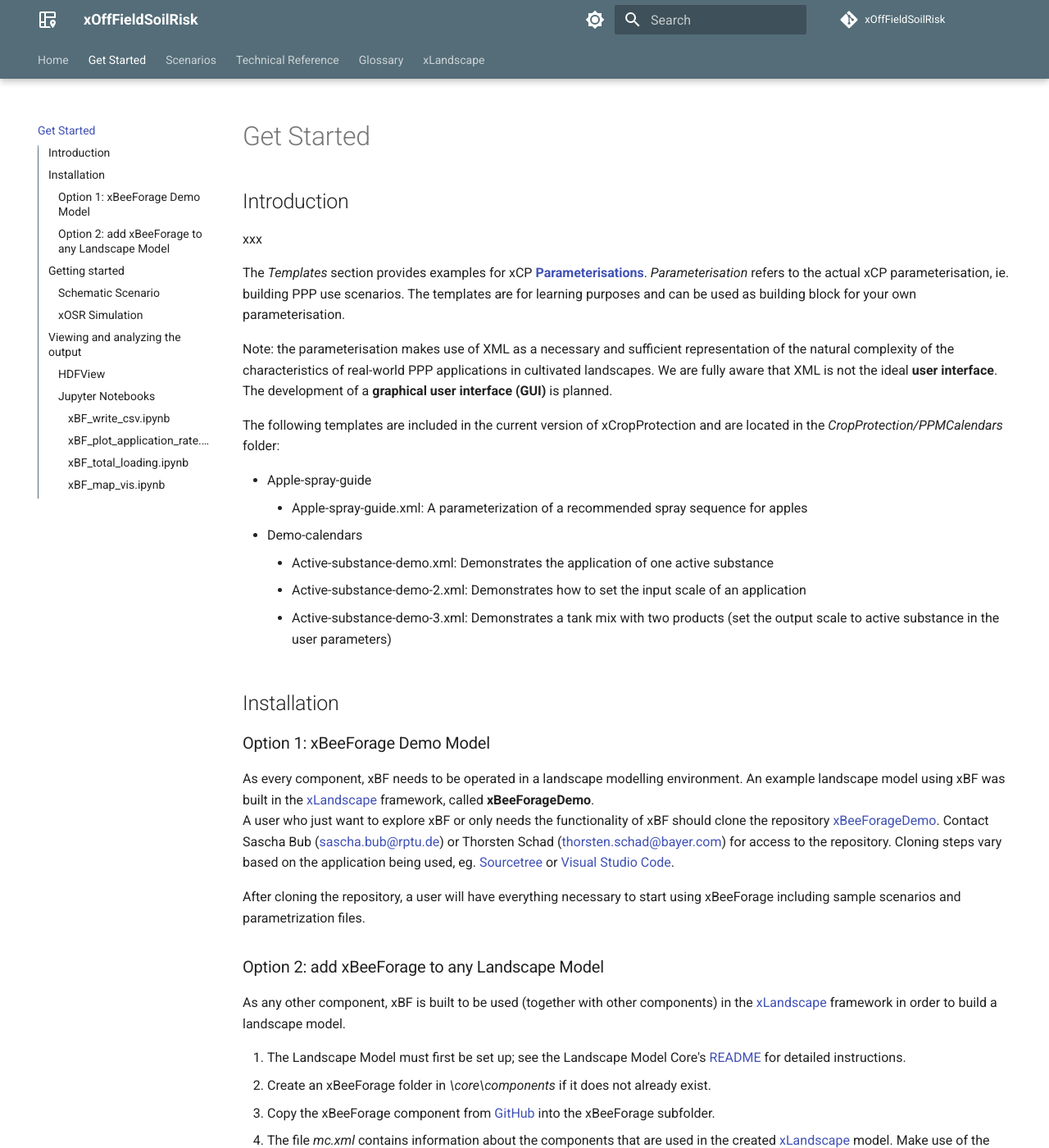
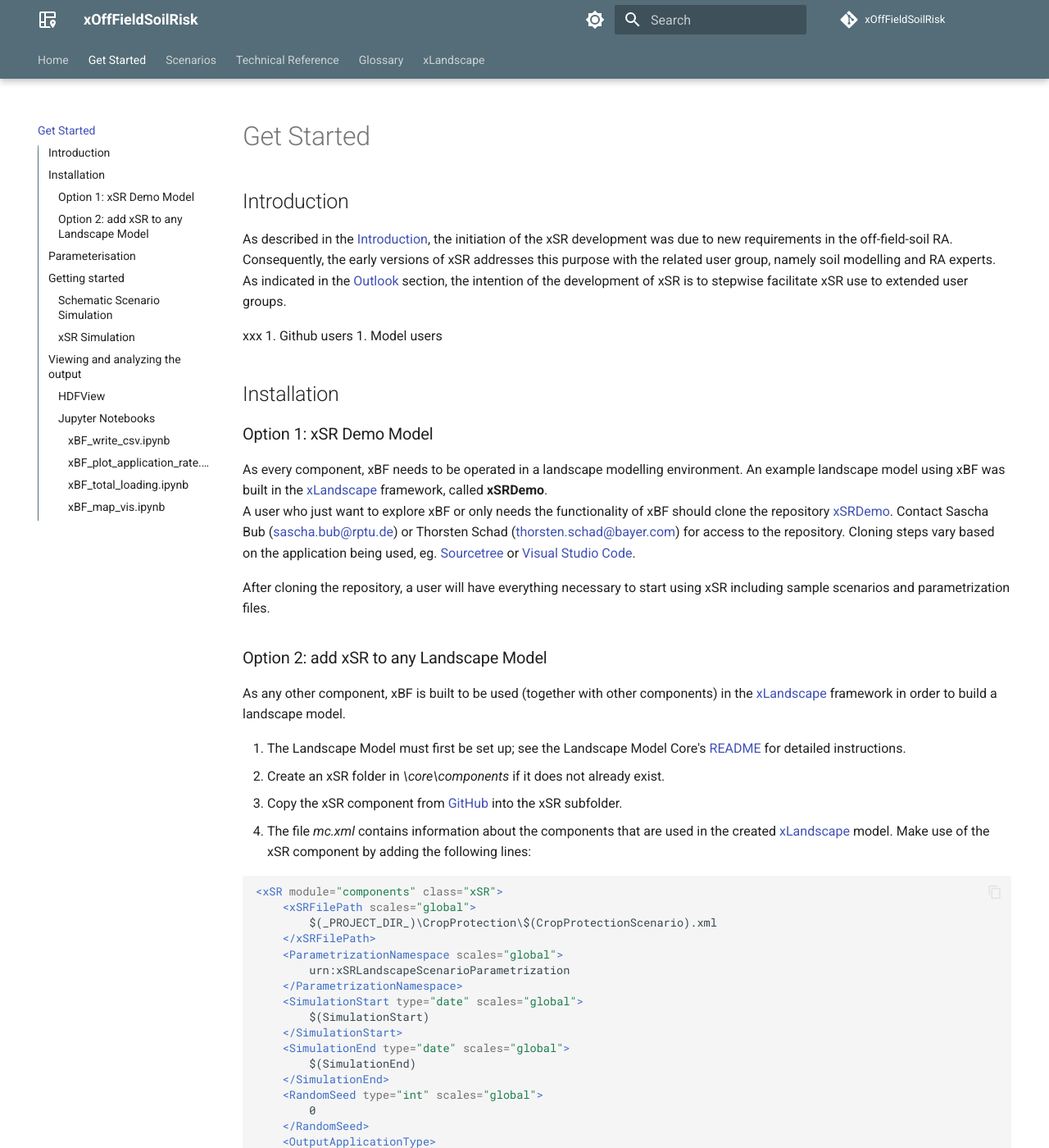
Before and after one commit to xlandscape/xOffFieldSoilRisk, an MkDocs documentation site: the page built from docs/getstarted/getstarted.md, in a window 1280 px wide and 1400 px high. Shown: the whole window at 82% size. Built offline with MkDocs 1.6.1 and Material for MkDocs 9.7.7, drawn with Linux system fonts in a browser that asks for light colours; comment, search, counter and statistics services are not loaded; some of the changed text lies outside the part shown.

Commit message:
docu: start 'get started'

````diff
--- a/docs/getstarted/getstarted.md
+++ b/docs/getstarted/getstarted.md
@@ -1,43 +1,34 @@
 ## Introduction
 
+As described in the [Introduction](../index.md#welcome-to-xofffieldsoilrisk-xsr), the initiation of the xSR development was due to new requirements in the off-field-soil RA. Consequently, the early versions of xSR addresses this purpose with the related user group, namely soil modelling and RA experts. As indicated in the [Outlook](../index.md#outlook) section, the intention of the development of xSR is to stepwise facilitate xSR use to extended user groups.
+
 xxx
-
-The *Templates* section provides examples for xCP [**Parameterisations**](../reference/glossary.md#parameterisation). *Parameterisation* refers to the actual xCP parameterisation, ie. building PPP use scenarios.  The templates are for learning purposes and can be used as building block for your own parameterisation.
-
-Note: the parameterisation makes use of XML as a necessary and sufficient representation of the natural complexity of the characteristics of real-world PPP applications in cultivated landscapes. We are fully aware that XML is not the ideal **user interface**. The development of a **graphical user interface (GUI)** is planned.
-
-The following templates are included in the current version of xCropProtection and are located in the *CropProtection/PPMCalendars* folder:
-
-- Apple-spray-guide
-    - Apple-spray-guide.xml: A parameterization of a recommended spray sequence for apples
-- Demo-calendars
-    - Active-substance-demo.xml: Demonstrates the application of one active substance
-    - Active-substance-demo-2.xml: Demonstrates how to set the input scale of an application
-    - Active-substance-demo-3.xml: Demonstrates a tank mix with two products (set the output scale to active substance in the user parameters)
+1. Github users
+1. Model users
 
 ## Installation
 
-### Option 1: xBeeForage Demo Model
-As every component, xBF needs to be operated in a landscape modelling environment. An example landscape model using xBF was built in the [xLandscape](xLandscape/xLandscape-intro.md) framework, called **xBeeForageDemo**.
-A user who just want to explore xBF or only needs the functionality of xBF should clone the repository [xBeeForageDemo](https://github.com/xlandscape/xBeeForageDemo/tree/main). Contact Sascha Bub ([sascha.bub@rptu.de](mailto:sascha.bub@rptu.de)) or Thorsten Schad ([thorsten.schad@bayer.com](mailto:thorsten.schad@bayer.com)) for access to the repository. Cloning steps vary based on the application being used, eg. [Sourcetree](https://support.atlassian.com/bitbucket-cloud/docs/clone-a-git-repository/) or [Visual Studio Code](https://learn.microsoft.com/en-us/azure/developer/javascript/how-to/with-visual-studio-code/clone-github-repository?tabs=activity-bar).
+### Option 1: xSR Demo Model
+As every component, xBF needs to be operated in a landscape modelling environment. An example landscape model using xBF was built in the [xLandscape](xLandscape/xLandscape-intro.md) framework, called **xSRDemo**.
+A user who just want to explore xBF or only needs the functionality of xBF should clone the repository [xSRDemo](https://github.com/xlandscape/xSRDemo/tree/main). Contact Sascha Bub ([sascha.bub@rptu.de](mailto:sascha.bub@rptu.de)) or Thorsten Schad ([thorsten.schad@bayer.com](mailto:thorsten.schad@bayer.com)) for access to the repository. Cloning steps vary based on the application being used, eg. [Sourcetree](https://support.atlassian.com/bitbucket-cloud/docs/clone-a-git-repository/) or [Visual Studio Code](https://learn.microsoft.com/en-us/azure/developer/javascript/how-to/with-visual-studio-code/clone-github-repository?tabs=activity-bar).
 
-After cloning the repository, a user will have everything necessary to start using xBeeForage including sample scenarios and parametrization files.
+After cloning the repository, a user will have everything necessary to start using xSR including sample scenarios and parametrization files.
 
-### Option 2: add xBeeForage to any Landscape Model
+### Option 2: add xSR to any Landscape Model
 As any other component, xBF is built to be used (together with other components) in the [xLandscape](xLandscape/xLandscape-intro.md) framework in order to build a landscape model.
 
 1. The Landscape Model must first be set up; see the Landscape Model Core's [README](https://github.com/xlandscape/LandscapeModel-Core/blob/master/README.md) for detailed instructions.
-2. Create an xBeeForage folder in *\core\components* if it does not already exist.
-3. Copy the xBeeForage component from [GitHub](https://github.com/xlandscape/xBeeForageDemo/tree/main) into the xBeeForage subfolder.
-4. The file *mc.xml* contains information about the components that are used in the created [xLandscape](xLandscape/xLandscape-intro.md) model. Make use of the xBeeForage component by adding the following lines:
+2. Create an xSR folder in *\core\components* if it does not already exist.
+3. Copy the xSR component from [GitHub](https://github.com/xlandscape/xSRDemo/tree/main) into the xSR subfolder.
+4. The file *mc.xml* contains information about the components that are used in the created [xLandscape](xLandscape/xLandscape-intro.md) model. Make use of the xSR component by adding the following lines:
 
 ``` xml
-<xBeeForage module="components" class="xBeeForage">
-    <xBeeForageFilePath scales="global">
+<xSR module="components" class="xSR">
+    <xSRFilePath scales="global">
         $(_PROJECT_DIR_)\CropProtection\$(CropProtectionScenario).xml
-    </xBeeForageFilePath>
+    </xSRFilePath>
     <ParametrizationNamespace scales="global">
-        urn:xBeeForageLandscapeScenarioParametrization
+        urn:xSRLandscapeScenarioParametrization
     </ParametrizationNamespace>
     <SimulationStart type="date" scales="global">
         $(SimulationStart)
@@ -63,11 +54,27 @@ As any other component, xBF is built to be used (together with other components)
     <FieldGeometries>
         <FromOutput component="LandscapeScenario" output="Geometries"/>
     </FieldGeometries>
-</xBeeForage>
+</xSR>
 ```
 
+
+## Parameterisation
+
+The *Templates* section provides examples for xSR [**Parameterisations**](../reference/glossary.md#parameterisation). *Parameterisation* refers to the actual xSR parameterisation, ie. building PPP use scenarios.  The templates are for learning purposes and can be used as building block for your own parameterisation.
+
+Note: the parameterisation makes use of XML as a necessary and sufficient representation of the natural complexity of the characteristics of real-world PPP applications in cultivated landscapes. We are fully aware that XML is not the ideal **user interface**. The development of a **graphical user interface (GUI)** is planned.
+
+The following templates are included in the current version of xCropProtection and are located in the *CropProtection/PPMCalendars* folder:
+
+- Apple-spray-guide
+    - Apple-spray-guide.xml: A parameterization of a recommended spray sequence for apples
+- Demo-calendars
+    - Active-substance-demo.xml: Demonstrates the application of one active substance
+    - Active-substance-demo-2.xml: Demonstrates how to set the input scale of an application
+    - Active-substance-demo-3.xml: Demonstrates a tank mix with two products (set the output scale to active substance in the user parameters)
+
 ## Getting started
-File structure of [xBeeForageDemo](https://github.com/xlandscape/xBeeForageDemo/tree/main) after cloning:
+File structure of [xSRDemo](https://github.com/xlandscape/xSRDemo/tree/main) after cloning:
 
 ``` { .yaml .no-copy }
 ├── CropProtection
@@ -118,16 +125,16 @@ File structure of [xBeeForageDemo](https://github.com/xlandscape/xBeeForageDemo/
 └── template.xrun files
 ```
 
-To start xBeeForage using the sample scenario, **drag *template.xrun* onto *__start_\_.bat***. This will start an xBeeForage run using the demo scenario. Output of the model run can be found in the newly created *\run\Rummen-demo-scenario\mcs\\[mc run ID]\store\arr.dat*.
+To start xSR using the sample scenario, **drag *template.xrun* onto *__start_\_.bat***. This will start an xSR run using the demo scenario. Output of the model run can be found in the newly created *\run\Rummen-demo-scenario\mcs\\[mc run ID]\store\arr.dat*.
 
 !!! note
-    **SimIDs need to be unique**. xBeeForage will create a folder for each run using the SimID defined in *template.xrun*. The SimID cannot be the same as a folder already contained in the run folder. If you want to run a simulation with the same SimID you need to delete this folder first.
+    **SimIDs need to be unique**. xSR will create a folder for each run using the SimID defined in *template.xrun*. The SimID cannot be the same as a folder already contained in the run folder. If you want to run a simulation with the same SimID you need to delete this folder first.
 
-### Schematic Scenario
+### Schematic Scenario Simulation
 
-### xOSR Simulation
+### xSR Simulation
 
-On each time step (eg, day) and field in a simulation, xOSR checks if there are products to apply. If so, exact application details are determined based on model parameterisation (eg, deterministic or by sampling from  from distributions given by the user) and executed.
+On each time step (eg, day) and field in a simulation, xSR checks if there are products to apply. If so, exact application details are determined based on model parameterisation (eg, deterministic or by sampling from  from distributions given by the user) and executed.
 
 ## Viewing and analyzing the output
 
@@ -135,7 +142,7 @@ On each time step (eg, day) and field in a simulation, xOSR checks if there are
 
 [xLandscape](xLandscape/xLandscape-intro.md) makes use of multidimensional data stores. At present, [HDF](xLandscape/xLandscape-intro.md#multidimensional-data-store) is being used.
 
-To view the raw output of xBeeForage, open *\run\Rummen-demo-scenario\mcs\\[mc run ID]\store\arr.dat* with a HDF5 file viewer such as [HDFView](https://portal.hdfgroup.org/downloads/index.html). Expand the xBeeForage folder.
+To view the raw output of xSR, open *\run\Rummen-demo-scenario\mcs\\[mc run ID]\store\arr.dat* with a HDF5 file viewer such as [HDFView](https://portal.hdfgroup.org/downloads/index.html). Expand the xSR folder.
 
 <img src="img/hdf5-file-structure.PNG" alt="Screenshot of output file structure" width="280"/>
 
@@ -143,7 +150,7 @@ Right click on an item and click "Open" to view its attributes and data.
 
 ### Jupyter Notebooks
 
-The ***analysis* folder** contains Jupyter notebooks which can analyze and visualize the output of xBeeForage. *requirements.txt* lists python packages necessary to run the Jupyter notebooks in this folder.
+The ***analysis* folder** contains Jupyter notebooks which can analyze and visualize the output of xSR. *requirements.txt* lists python packages necessary to run the Jupyter notebooks in this folder.
 
 #### *xBF_write_csv.ipynb*
 
@@ -192,4 +199,4 @@ dfs.append(pandas.DataFrame(drift_reduction_data, columns=["TechnologyDriftReduc
 
 `output_map_html_2_path` : *C:\path\to\output\html_map_2.html*
 
-`product_table` : *C:...\xBeeForage\analysis\ProductTypes.csv*. This table defines product names and their type.
+`product_table` : *C:...\xSR\analysis\ProductTypes.csv*. This table defines product names and their type.
````
